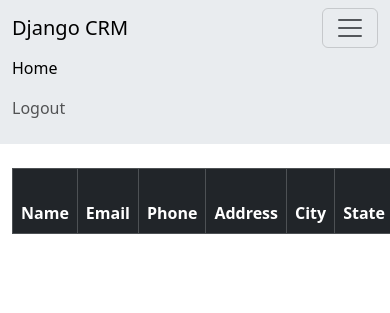
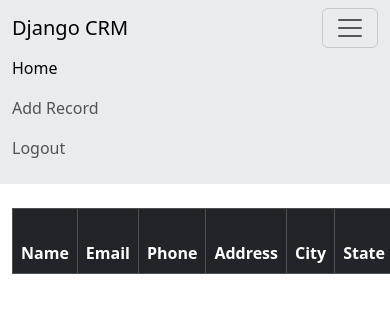
Before and after one commit to codegeek004/django, a Django app: page / in a window 390 px wide, after a click that opens the changed part; the page is wider, and only the part inside the window is pictured. Shown: the top 313 px of that part. Run offline with Django 5.2, Linux system fonts and the light colour scheme; the visitor is signed in with stand-in values (Sample User, id 1); data that the repository does not hold is empty.

Commit message:
Add record functionality added

```diff
--- a/django_orm/blog/templates/base.html
+++ b/django_orm/blog/templates/base.html
@@ -19,6 +19,9 @@
           <a class="nav-link active" aria-current="page" href="{% url 'home' %}">Home</a>
         </li>
         {% if user.is_authenticated %}
+        <li class="nav-item">
+            <a class="nav-link" href="{% url 'add_record' %}">Add Record</a>
+          </li>
           <li class="nav-item">
             <a class="nav-link" href="{% url 'logout' %}">Logout</a>
           </li>
--- a/django_orm/blog/templates/record.html
+++ b/django_orm/blog/templates/record.html
@@ -27,8 +27,8 @@
   </div>
 </div>
 
-		<a href="{% url 'home' %}" class="btn btn-secondary">Back</a>
-		<a href="{% url 'delete_record' customer_record.id %}" class="btn btn-danger">Delete</a>
+	<a href="{% url 'home' %}" class="btn btn-secondary">Back</a>
+	<a href="{% url 'delete_record' customer_record.id %}" class="btn btn-danger">Delete</a>
 
 
 </div>
--- a/django_orm/blog/urls.py
+++ b/django_orm/blog/urls.py
@@ -6,6 +6,7 @@
 	path('register/', views.register_user, name='register'),
 	path('logout/', views.logout_user, name='logout'),
 	path('record/<int:pk>', views.customer_record, name='record'),
-	path('record/delete/<int:pk>', views.delete_record, name='delete_record')
+	path('record/delete/<int:pk>', views.delete_record, name='delete_record'),
+	path('record/add', views.add_record, name='add_record'),
 
 ]
--- a/django_orm/blog/views.py
+++ b/django_orm/blog/views.py
@@ -1,7 +1,7 @@
 from django.shortcuts import render, redirect
 from django.contrib.auth import authenticate, login, logout
 from django.contrib import messages
-from .forms import SignUpForm
+from .forms import SignUpForm, AddRecordForm
 from .models import Record
 
 def register_user(request):
@@ -67,3 +67,16 @@
 	else:
 		messages.success(request, 'You must be logged in')
 		return redirect('home')
+
+def add_record(request):
+	form = AddRecordForm(request.POST or None)
+	if request.user.is_authenticated:
+		if request.method == 'POST':
+			if form.is_valid():
+				add_record = form.save()
+				messages.success(request, 'Record added successfully')
+				return redirect('home')
+		return render(request, 'add_record.html', {'form':form})
+	else:
+		messages.success(request, 'You must be logged in')
+		return redirect('home')
```
Also changed, not shown: django_orm/blog/forms.py (+19 -0 lines), django_orm/blog/templates/add_record.html (added, +16 -0 lines).
